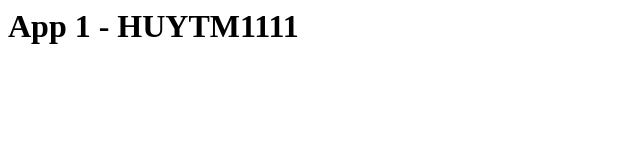
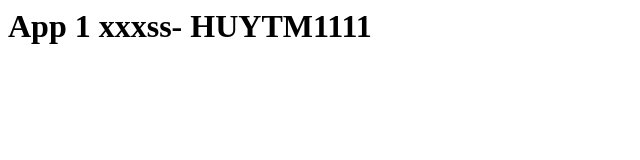
Before and after one commit to huytm1996/apptest, a plain HTML site: page app1/index.html in a window 1280 px wide. Shown: the whole page, without its empty margins (0-640 px from the left). Drawn offline with Linux system fonts and the light colour scheme.

Commit message:
29192925

```diff
--- a/app1/index.html
+++ b/app1/index.html
@@ -1 +1 @@
-<h1>App 1 - HUYTM1111</h1>
+<h1>App 1 xxxss- HUYTM1111</h1>
```
